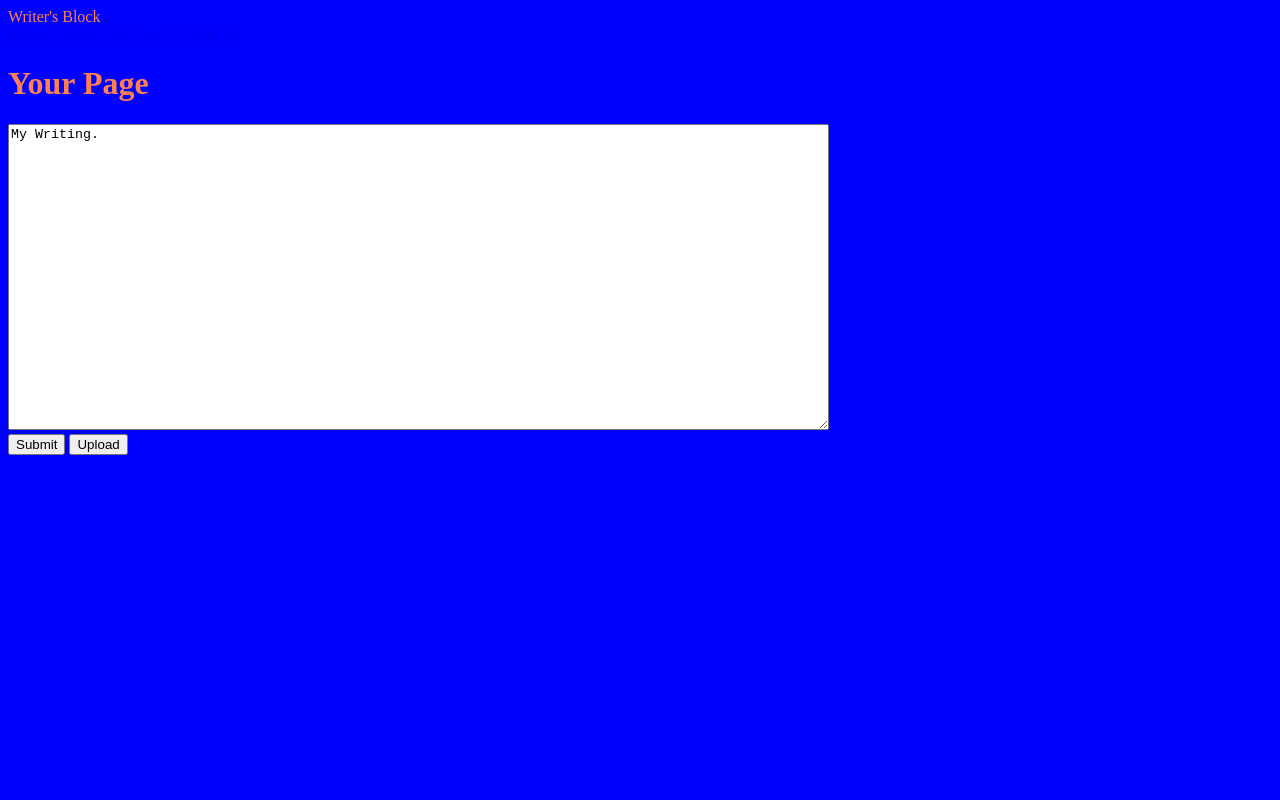
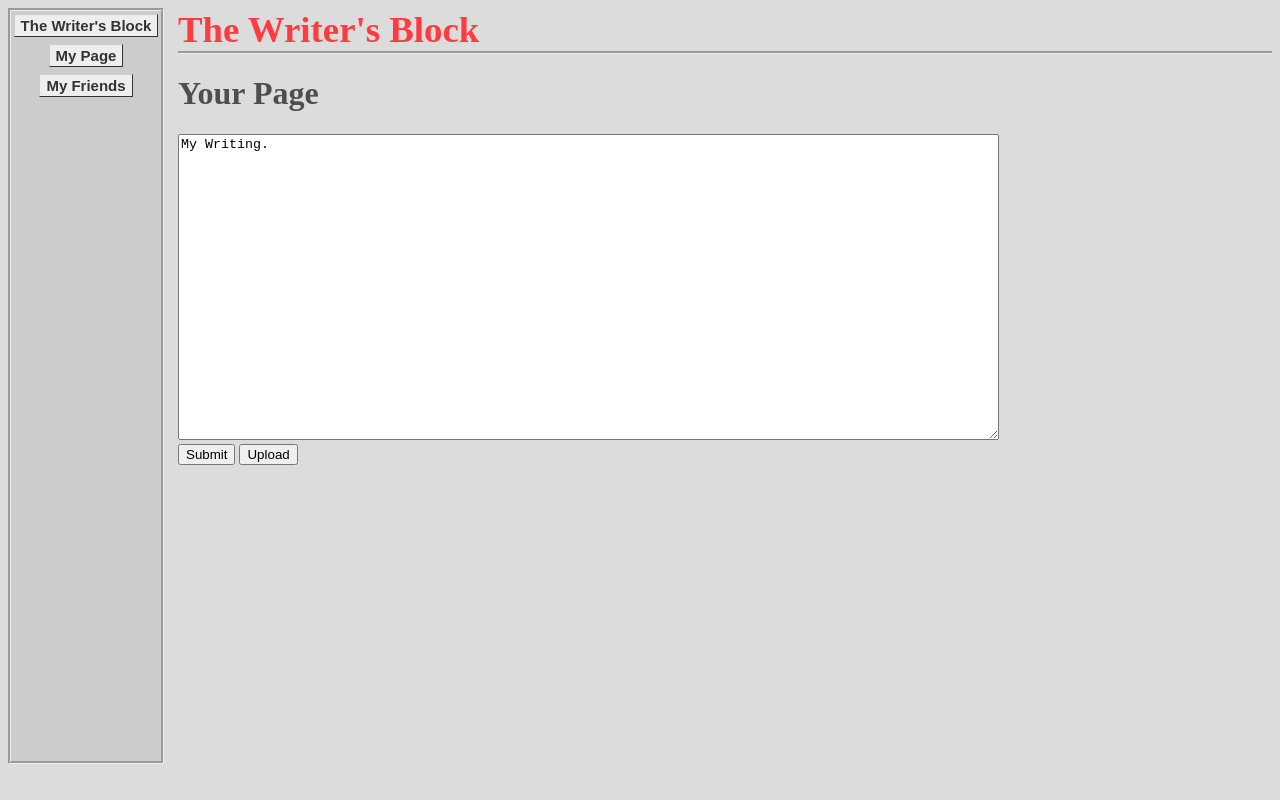
Before and after one commit to Writers-Block-17/Mock-Up, a plain HTML site: page Writer's Block/index.html in a window 1280 px wide. Drawn offline with nearby package versions, Linux system fonts and the light colour scheme.

Commit message:
changed color scheme, added sidebar

```diff
--- a/Writer's Block/index.html
+++ b/Writer's Block/index.html
@@ -6,16 +6,20 @@
 	<head>
 		<meta charset = "UTF-8">
 		<link rel = "stylesheet" type = "text/css" href="main.css">
-		<title>Writer's Block</title>
+		<title>The Writer's Block</title>
 	</head>
+<div class="container">
+    <div class="sidebar"> <nav>
+			<a href="file:///C:/Users/Chris/Desktop/Writer's%20Block/index.html" class="button">The Writer's Block</a><br>
+			<a href="file:///C:/Users/Chris/Desktop/Writer's%20Block/index.html" class="button">My Page</a>
+			<br><a href="file:///C:/Users/Chris/Desktop/Writer's%20Block/index.html" class="button">My Friends</a>
 
+		</nav>
+    </div>
+    <div class="content">
 	<body>
-		<header>Writer's Block</header>
-		<nav>
-			<a href="file:///C:/Users/Chris/Desktop/Writer's%20Block/index.html">Writer's Block</a>
-			<a href="file:///C:/Users/Chris/Desktop/Writer's%20Block/index.html">My Page</a>
-			<a href="file:///C:/Users/Chris/Desktop/Writer's%20Block/index.html">My Friends</a>
-		</nav>
+		<header>The Writer's Block</header>
+
 		<h1>Your Page</h1>
 		<nav>
 			<textarea id="writing" rows="20" cols="100">My Writing.</textarea>
@@ -28,4 +32,6 @@
 		<script src="https://ajax.googleapis.com/ajax/libs/jquery/3.2.1/jquery.min.js"></script>
 		<script src="initiate.js"></script>
 	</body>
+    </div>
+    </div>
 </html>
--- a/Writer's Block/main.css
+++ b/Writer's Block/main.css
@@ -1,22 +1,60 @@
 /* main.css */
+html, body, .container, .sidebar, .content{
+    height: 100%;
+}
+head{
 
+}
 html {
-	background-color: blue;
+	background-color:gainsboro;
 }
 
 header {
-	color: coral;
-}
+	color:#FF3B3F;
+    font-size: 230%;
+    border-bottom: groove;
+    font-weight: bold;
 
-body.nav {
-	color: red;
-	display: block;
 }
 
 h1 {
-	color: coral;
+	color: #4e4e4e; /*watermelon*/
 }
 
 p {
 	color: coral;
 }
+
+.container
+{
+    margin-top: -50px;
+    padding-top: 50px;
+    -moz-box-sizing: border-box;
+    box-sizing: border-box;
+}
+.sidebar{
+    line-height: 30px;
+    background-color: #cccccc;
+     float:left;
+     width: 150px;
+    text-align: center;
+    border: groove;
+
+
+}
+.content{
+    margin-left: 170px;
+   overflow: hidden;
+}
+
+.button{
+  font: bold 15px Arial;
+  text-decoration: none;
+  background-color: #EEEEEE;
+  color: #333333;
+  padding: 2px 6px 2px 6px;
+  border-top: 1px solid #CCCCCC;
+  border-right: 1px solid #333333;
+  border-bottom: 1px solid #333333;
+  border-left: 1px solid #CCCCCC;
+}
```
Also changed, not shown: 2 other files.
